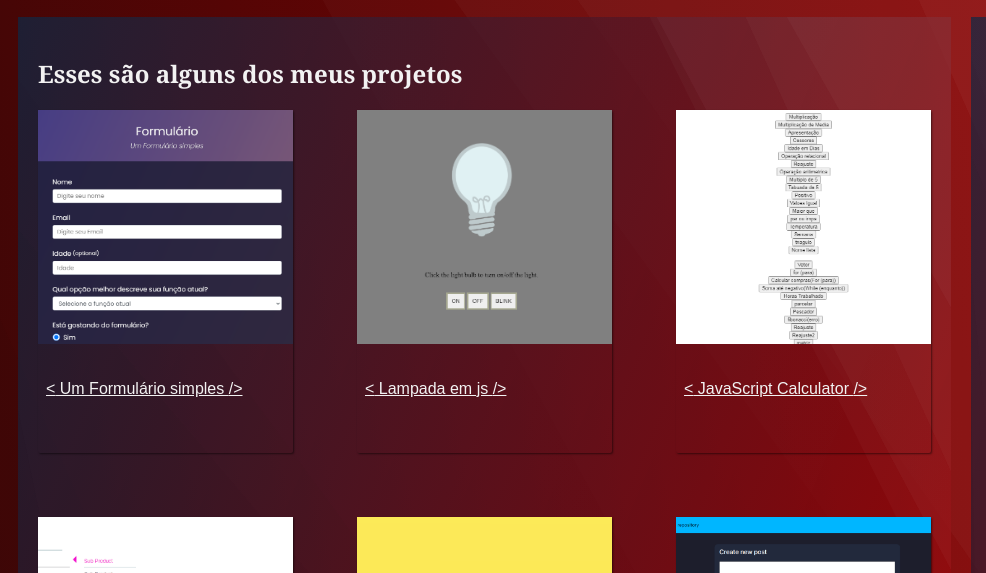
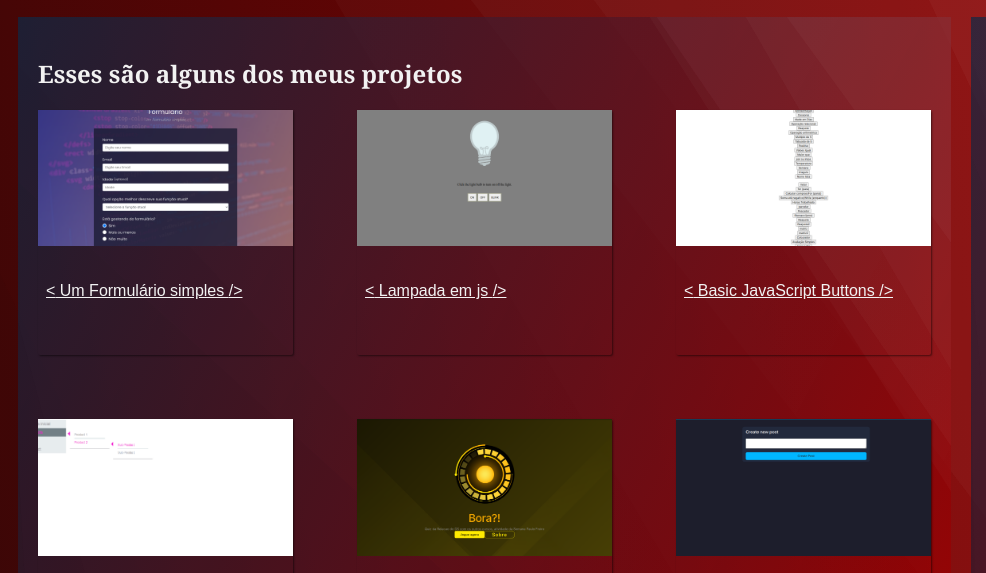
Before and after one commit to EyzRyder/EyzRyder.github.io, a plain HTML site: page index.html in a window 1280 px wide. Shown: the part 286-859 px from the top of the page, 0-986 px from the left. Drawn offline with Linux system fonts and the light colour scheme; grey boxes are pictures that could not be loaded.

Commit message:
change thumbnail images

```diff
--- a/index.html
+++ b/index.html
@@ -30,7 +30,7 @@
 
                 <div class="projects-grid">
                     <a href="https://formulariodev-coral.vercel.app/" target="_blank" class="project project-tile">
-                        <img class="project-image" src="dist/img/Formulario.png" alt="project" />
+                        <img class="project-image" src="dist/img/Formulario_thumbnail.png" alt="project" />
                         <p class="project-title">
                             <span class="code">&lt;</span>
                             Um Formulário simples
@@ -38,7 +38,7 @@
                         </p>
                     </a>
                     <a href="https://jslamp.vercel.app/" target="_blank" class="project project-tile">
-                        <img class="project-image" src="dist/img/lamp.png" alt="project" />
+                        <img class="project-image" src="dist/img/lamp_thumbnail.png" alt="project" />
                         <p class="project-title">
                             <span class="code">&lt;</span>
                             Lampada em js
@@ -47,10 +47,10 @@
                     </a>
                     <a href="https://js-buttons.vercel.app/" target="_blank"
                         class="project project-tile">
-                        <img class="project-image" src="dist/img/buttons.png" alt="project" />
+                        <img class="project-image" src="dist/img/buttons_thumbnail.png" alt="project" />
                         <p class="project-title">
                             <span class="code">&lt;</span>
-                            JavaScript Calculator
+                            Basic JavaScript Buttons
                             <span class="code">&#47;&gt;</span>
                         </p>
                     </a>
@@ -64,7 +64,7 @@
                     </a>
                     <a href="https://quiz-de-ds.vercel.app/home" target="_blank" class="project project-tile">
                         <img class="project-image"
-                            src="dist/img/quizdeds.png" alt="project" />
+                            src="dist/img/quizdeds_thumbnail.png" alt="project" />
                         <p class="project-title">
                             <span class="code">&lt;</span>
                             Quiz de Ds
@@ -73,7 +73,7 @@
                     </a>
                     <a href="https://blog-gabrielbessi.vercel.app/" class="project project-tile">
                         <img class="project-image"
-                            src="/dist/img/blog_tumbnail.png" alt="project" />
+                            src="/dist/img/blog_thumbnail.png" alt="project" />
                         <p class="project-title">
                             <span class="code">&lt;</span>
                             Blog
```
Also changed, not shown: dist/img/Formulario.png (deleted), dist/img/Formulario_thumbnail.png (added), dist/img/blog_thumbnail.png (renamed from dist/img/blog_tumbnail.png), dist/img/buttons.png (deleted), dist/img/buttons_thumbnail.png (added), dist/img/lamp.png (deleted), dist/img/lamp_thumbnail.png (added), dist/img/quizdeds.png (deleted), dist/img/quizdeds_thumbnail.png (added).
